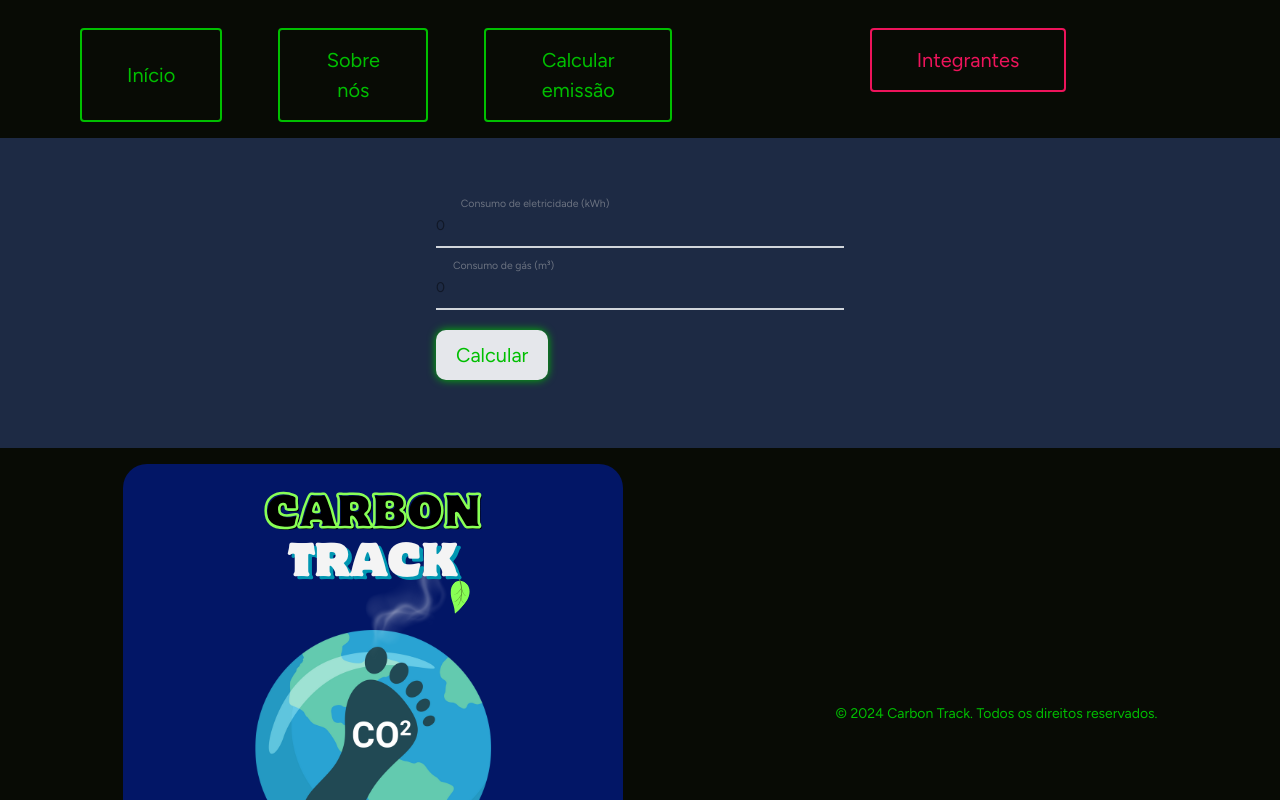
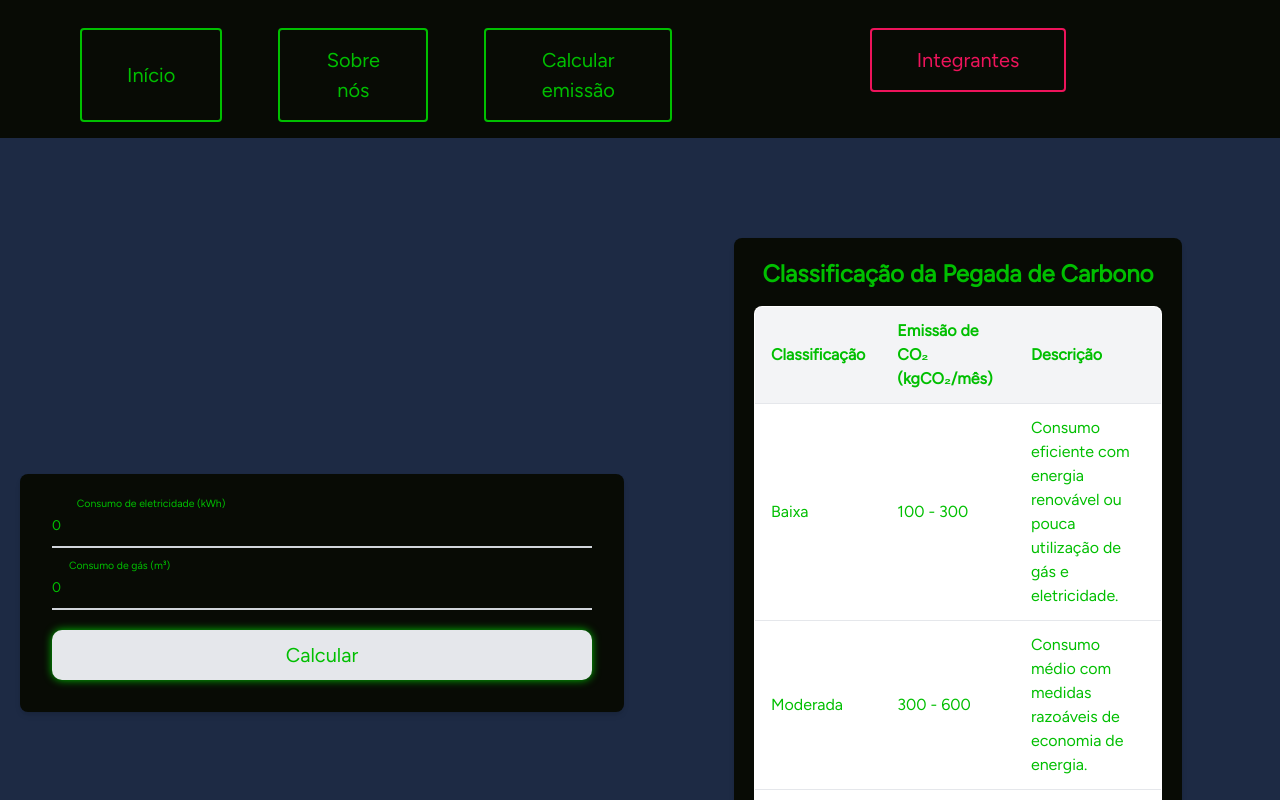
Before and after one commit to NathanMagno/CarbonTrack, a Next.js app in the folder carbon-track/: page /calcular in a window 1280 px wide. Shown: the top 800 px of the page. Built offline with nearby package versions, Linux system fonts and the light colour scheme.

Commit message:
Estilizando pagina de calculo

```diff
--- a/carbon-track/src/components/FormularioCalculo/FormularioCalculo.tsx
+++ b/carbon-track/src/components/FormularioCalculo/FormularioCalculo.tsx
@@ -1,7 +1,8 @@
 "use client";
 import { useState } from "react";
+import TabelaPegadaCarbono from "../TabelaPegadaCarbono/TabelaPegadaCarbono";
 
-function FormularioCalculo() {
+export default function FormularioCalculo() {
   const [formData, setFormData] = useState({
     consumoEletricidade: 0,
     tipoEnergia: "não-renovável",
@@ -18,19 +19,19 @@ function FormularioCalculo() {
   const handleSubmit = (e: React.FormEvent) => {
     e.preventDefault();
 
-
     const emissaoEletricidade = formData.consumoEletricidade * fatoresEmissao.eletricidade;
     const emissaoGas = formData.consumoGas * fatoresEmissao.gas;
 
     const totalCO2 = emissaoEletricidade + emissaoGas;
 
-
     setResultado(`Sua pegada de carbono é ${totalCO2.toFixed(2)} kgCO₂ por mês.`);
   };
 
   return (
-    <div className="max-w-md mx-auto p-5">
-      <form onSubmit={handleSubmit}>
+    <div className="flex flex-col lg:flex-row justify-between items-center lg:space-x-8 p-5">
+
+      <div className="flex flex-col items-center w-full lg:w-1/2 text-center gap-6 lg:mb-0">
+        <form onSubmit={handleSubmit} className="bg-primary p-5 rounded-lg shadow-md w-full max-w-2xl lg:px-8 lg:py-8">
           <div className="relative z-0 w-full mb-5 group">
             <input
               type="number"
@@ -39,13 +40,13 @@ function FormularioCalculo() {
               onChange={(e) =>
                 setFormData({ ...formData, consumoEletricidade: parseFloat(e.target.value) })
               }
-            className="block py-2.5 px-0 w-full text-sm text-gray-900 bg-transparent border-0 border-b-2 border-gray-300 focus:outline-none focus:ring-0 focus:border-blue-600 peer"
-            placeholder=" "
+              inputMode="numeric"
+              className="block py-2.5 px-0 w-full text-sm text-secondary bg-transparent border-0 border-b-2 border-gray-300 focus:outline-none focus:ring-0 focus:border-blue-600 peer appearance-none"
               required
             />
             <label
               htmlFor="consumo_eletricidade"
-            className="peer-focus:font-medium absolute text-sm text-gray-500 duration-300 transform -translate-y-6 scale-75 top-3 left-0 peer-focus:text-blue-600"
+              className="peer-focus:font-medium absolute text-sm text-secondary duration-300 transform -translate-y-6 scale-75 top-3 left-0 peer-focus:text-blue-600"
             >
               Consumo de eletricidade (kWh)
             </label>
@@ -59,34 +60,33 @@ function FormularioCalculo() {
               onChange={(e) =>
                 setFormData({ ...formData, consumoGas: parseFloat(e.target.value) })
               }
-            className="block py-2.5 px-0 w-full text-sm text-gray-900 bg-transparent border-0 border-b-2 border-gray-300 focus:outline-none focus:ring-0 focus:border-blue-600 peer"
-            placeholder=" "
+              inputMode="numeric"
+              className="block py-2.5 px-0 w-full text-sm text-secondary bg-transparent border-0 border-b-2 border-gray-300 focus:outline-none focus:ring-0 focus:border-blue-600 peer appearance-none"
               required
             />
             <label
               htmlFor="consumo_gas"
-            className="peer-focus:font-medium absolute text-sm text-gray-500 duration-300 transform -translate-y-6 scale-75 top-3 left-0 peer-focus:text-blue-600"
+              className="peer-focus:font-medium absolute text-sm text-secondary duration-300 transform -translate-y-6 scale-75 top-3 left-0 peer-focus:text-blue-600"
             >
               Consumo de gás (m³)
             </label>
           </div>
 
-        <button
-          type="submit"
-          className="Botao"
-        >
+          <button type="submit" className="Botao w-full">
             Calcular
           </button>
         </form>
 
-
         {resultado && (
-        <div className="mt-5 text-lg text-gray-700">
+          <div className="mt-5 text-lg text-secondary absolute translate-y-60">
             <p>{resultado}</p>
           </div>
         )}
       </div>
+
+      <div className="w-full lg:w-1/2 mobile:pt-24 lg:pt-0">
+        <TabelaPegadaCarbono />
+      </div>
+    </div>
   );
 }
-
-export default FormularioCalculo;
--- /dev/null
+++ b/carbon-track/src/components/TabelaPegadaCarbono/TabelaPegadaCarbono.tsx
@@ -0,0 +1,35 @@
+
+
+export default function TabelaPegadaCarbono() {
+  return (
+    <div className="max-w-md mx-auto mt-8 p-5 bg-primary text-secondary rounded-lg shadow-md">
+      <h2 className="text-2xl font-bold mb-4 text-center text-secondary">Classificação da Pegada de Carbono</h2>
+      <table className="min-w-full bg-white border border-gray-200 rounded-lg overflow-hidden">
+        <thead>
+          <tr>
+            <th className="py-3 px-4 bg-gray-100 text-left font-semibold TabelaPegadaCarbono">Classificação</th>
+            <th className="py-3 px-4 bg-gray-100 text-left font-semibold TabelaPegadaCarbono">Emissão de CO₂ (kgCO₂/mês)</th>
+            <th className="py-3 px-4 bg-gray-100 text-left font-semibold TabelaPegadaCarbono">Descrição</th>
+          </tr>
+        </thead>
+        <tbody className="">
+          <tr className="border-t">
+            <td className="py-3 px-4 text-secondary font-medium">Baixa</td>
+            <td className="py-3 px-4 text-secondary">100 - 300</td>
+            <td className="py-3 px-4 TabelaPegadaCarbono">Consumo eficiente com energia renovável ou pouca utilização de gás e eletricidade.</td>
+          </tr>
+          <tr className="border-t">
+            <td className="py-3 px-4 text-secondary font-medium">Moderada</td>
+            <td className="py-3 px-4 text-secondary">300 - 600</td>
+            <td className="py-3 px-4 text-secondary">Consumo médio com medidas razoáveis de economia de energia.</td>
+          </tr>
+          <tr className="border-t">
+            <td className="py-3 px-4 text-secondary font-medium">Alta</td>
+            <td className="py-3 px-4 text-secondary">&gt; 600</td>
+            <td className="py-3 px-4 text-secondary">Elevado consumo de energia e pouca eficiência energética.</td>
+          </tr>
+        </tbody>
+      </table>
+    </div>
+  );
+}
```
Lines whose indentation alone changed are shown as unchanged.
